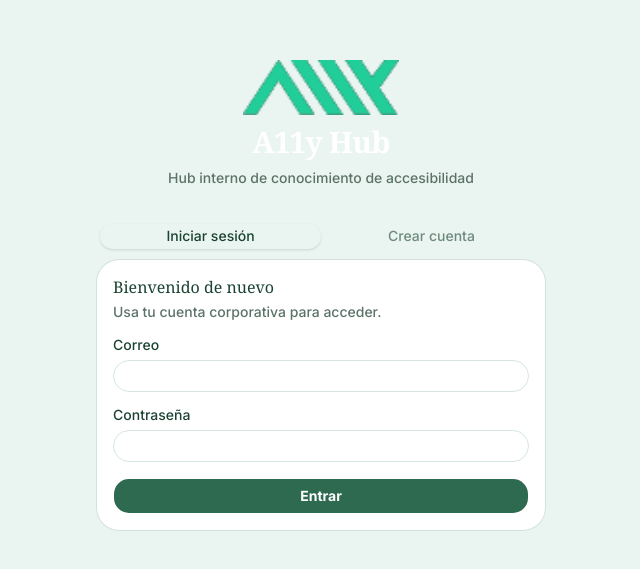
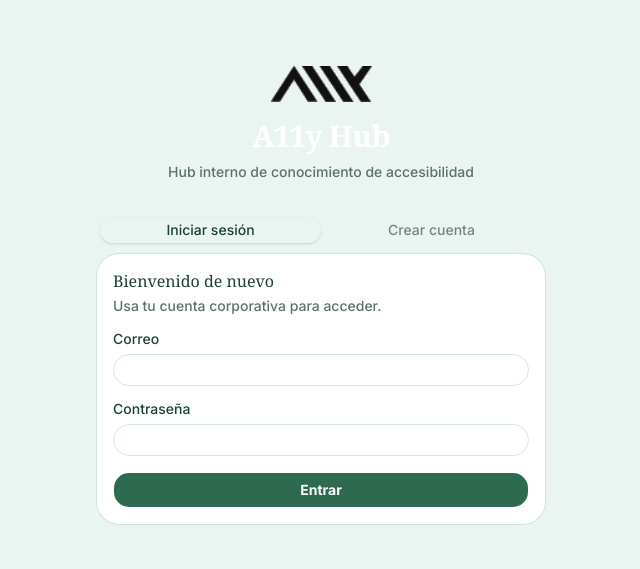
Before and after one commit to CyberKen10/a11y-hub, a Next.js app: page /login in a window 1280 px wide. Shown: the part 105-674 px from the top of the page, without its empty margins (319-959 px from the left). Built offline with nearby package versions, Linux system fonts and the light colour scheme; no server answers; a web font is replaced by a local one.

Commit message:
fix/ fixed the icon

```diff
--- a/src/app/(app)/layout.tsx
+++ b/src/app/(app)/layout.tsx
@@ -38,7 +38,7 @@ export default async function AppLayout({
             href="/"
             className="flex items-center gap-3 font-heading text-xl font-bold tracking-tight"
           >
-            <BrandLogo size={40} />
+            <BrandLogo size={26} />
             A11y Hub
           </Link>
         </div>
@@ -52,7 +52,7 @@ export default async function AppLayout({
             href="/"
             className="flex shrink-0 items-center gap-2 font-heading text-base font-bold tracking-tight md:hidden"
           >
-            <BrandLogo size={28} />
+            <BrandLogo size={20} />
             <span className="max-[380px]:sr-only">A11y Hub</span>
           </Link>
           <CommandMenu types={navTypes} />
--- a/src/app/globals.css
+++ b/src/app/globals.css
@@ -242,3 +242,14 @@
     color: #ffffff;
   }
 }
+
+.brand-logo {
+  display: inline-block;
+  background-color: #111111;
+  mask: url("/logo-a11y.png") center / contain no-repeat;
+  -webkit-mask: url("/logo-a11y.png") center / contain no-repeat;
+}
+
+.dark .brand-logo {
+  background-color: #52b788;
+}
--- a/src/app/login/page.tsx
+++ b/src/app/login/page.tsx
@@ -12,7 +12,7 @@ export default function LoginPage() {
     >
       <div className="w-full max-w-md space-y-8">
         <div className="space-y-2 text-center">
-          <BrandLogo size={56} className="mx-auto" />
+          <BrandLogo size={36} className="mx-auto" />
           <h1 className="tracking-tight">A11y Hub</h1>
           <p className="text-sm text-muted-foreground">
             Hub interno de conocimiento de accesibilidad
--- a/src/components/shell/brand-logo.tsx
+++ b/src/components/shell/brand-logo.tsx
@@ -1,11 +1,10 @@
-import Image from "next/image";
 import { cn } from "@/lib/utils";
 
 const LOGO_ASPECT = 81 / 29;
 
 export function BrandLogo({
   className,
-  size = 36,
+  size = 24,
   alt = "A11y Solutions",
 }: {
   className?: string;
@@ -14,13 +13,11 @@ export function BrandLogo({
 }) {
   const width = Math.round(size * LOGO_ASPECT);
   return (
-    <Image
-      src="/logo-a11y.png"
-      alt={alt}
-      width={width}
-      height={size}
-      className={cn("shrink-0 object-contain", className)}
-      priority
+    <span
+      role="img"
+      aria-label={alt}
+      className={cn("brand-logo shrink-0", className)}
+      style={{ width, height: size }}
     />
   );
 }
--- a/src/components/shell/mobile-nav.tsx
+++ b/src/components/shell/mobile-nav.tsx
@@ -46,7 +46,7 @@ export function MobileNav({
       <SheetContent side="left" className="w-[min(18rem,calc(100vw-1.5rem))] overflow-y-auto p-0">
         <SheetHeader className="border-b px-4 py-3">
           <SheetTitle className="flex items-center gap-2">
-            <BrandLogo size={28} />
+            <BrandLogo size={20} />
             A11y Hub
           </SheetTitle>
         </SheetHeader>
```
